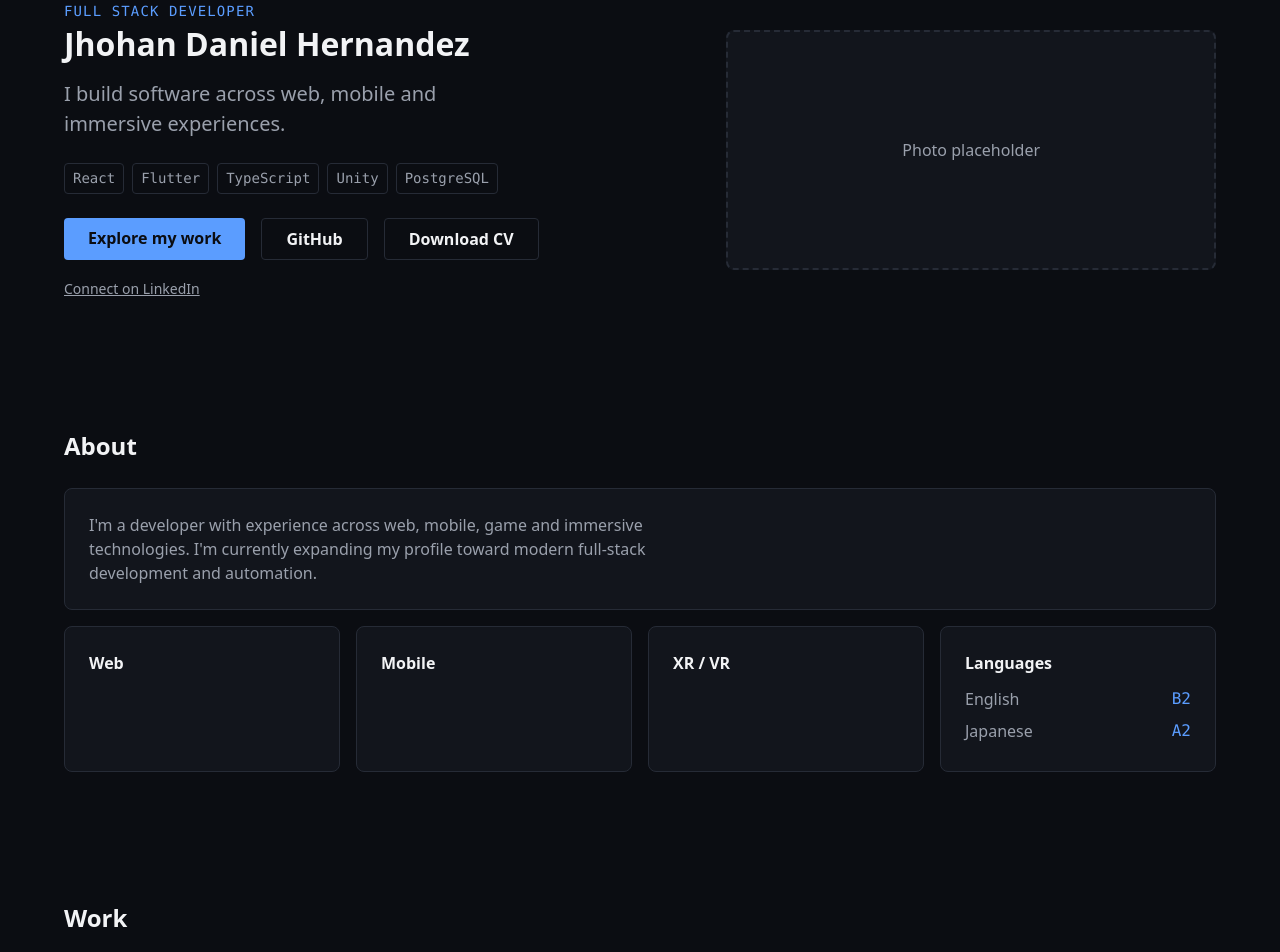
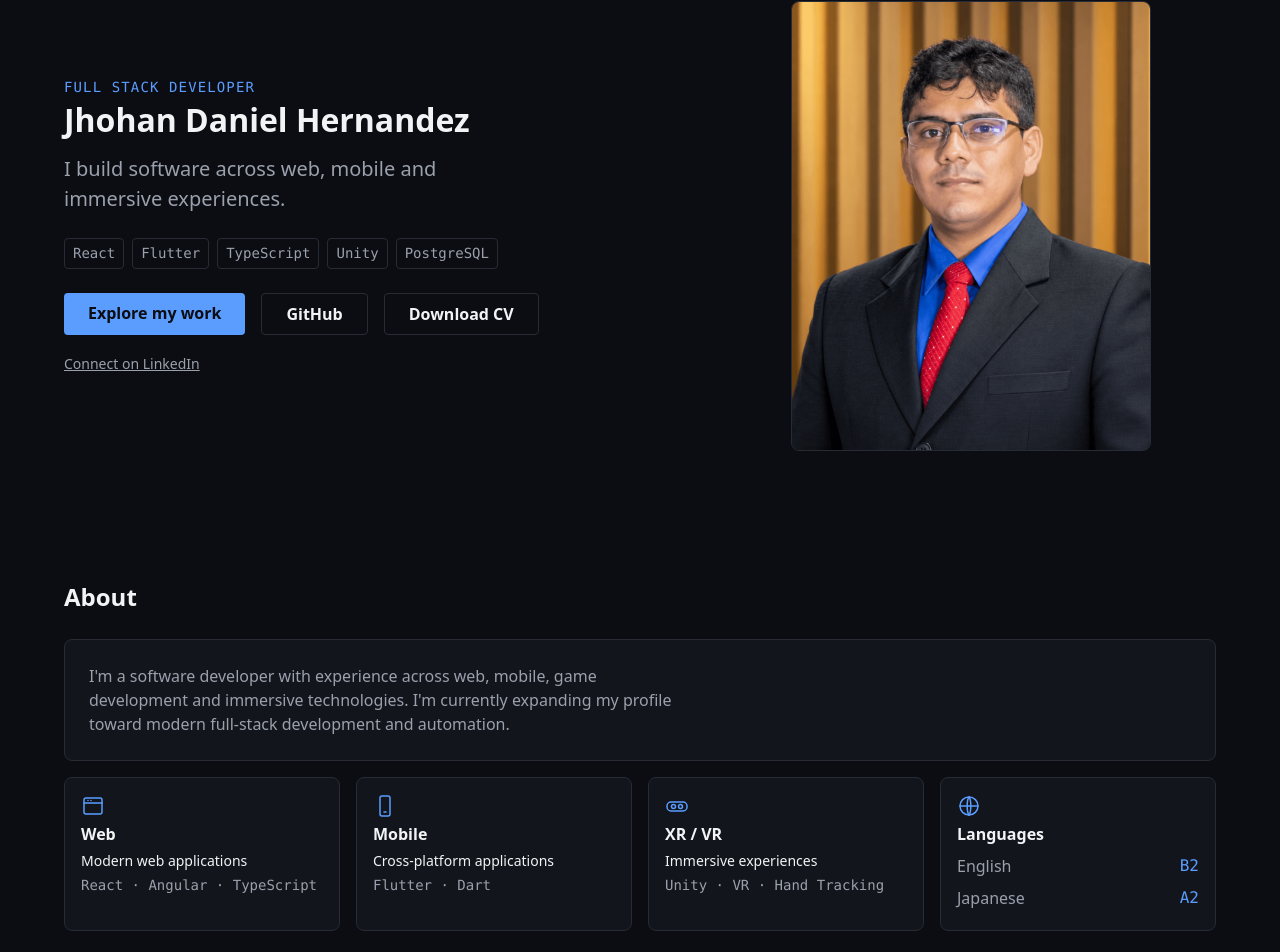
Before and after one commit to Jhernandez362/portfolio, a React (Vite) app: page / in a window 1280 px wide. Shown: the part 135-1087 px from the top of the page. Built offline with nearby package versions, Linux system fonts and the light colour scheme.

Commit message:
feat: :art: refine about cards and hero image layout

```diff
--- a/src/data/profile.ts
+++ b/src/data/profile.ts
@@ -13,8 +13,24 @@ export const PROFILE = {
 }
 
 export const ABOUT = {
-  bio: "I'm a developer with experience across web, mobile, game and immersive technologies. I'm currently expanding my profile toward modern full-stack development and automation.",
-  focusAreas: ['Web', 'Mobile', 'XR / VR'],
+  bio: "I'm a software developer with experience across web, mobile, game development and immersive technologies. I'm currently expanding my profile toward modern full-stack development and automation.",
+  focusAreas: [
+    {
+      title: 'Web',
+      description: 'Modern web applications',
+      stack: ['React', 'Angular', 'TypeScript'],
+    },
+    {
+      title: 'Mobile',
+      description: 'Cross-platform applications',
+      stack: ['Flutter', 'Dart'],
+    },
+    {
+      title: 'XR / VR',
+      description: 'Immersive experiences',
+      stack: ['Unity', 'VR', 'Hand Tracking'],
+    },
+  ],
   languages: [
     { name: 'English', level: 'B2' },
     { name: 'Japanese', level: 'A2' },
--- a/src/sections/About.css
+++ b/src/sections/About.css
@@ -29,10 +29,23 @@
 }
 
 .about__card {
-  padding: var(--space-lg);
+  display: flex;
+  flex-direction: column;
+  gap: var(--space-xs);
+  padding: var(--space-md);
   border: var(--border-width) solid var(--color-border);
   border-radius: var(--border-radius-md);
   background-color: var(--color-bg-elevated);
+}
+
+.about__card-icon {
+  display: inline-flex;
+  color: var(--color-accent);
+}
+
+.about__card-icon svg {
+  width: 24px;
+  height: 24px;
 }
 
 .about__card h3 {
@@ -41,8 +54,21 @@
   font-size: var(--font-size-base);
 }
 
+.about__card-description {
+  margin: 0;
+  color: var(--color-text);
+  font-size: var(--font-size-sm);
+}
+
+.about__card-stack {
+  margin: 0;
+  color: var(--color-text-muted);
+  font-family: var(--font-family-mono);
+  font-size: var(--font-size-sm);
+}
+
 .about__card--languages ul {
-  margin: var(--space-sm) 0 0;
+  margin: 0;
   padding: 0;
   list-style: none;
   color: var(--color-text-muted);
--- a/src/sections/About.tsx
+++ b/src/sections/About.tsx
@@ -1,5 +1,12 @@
 import { ABOUT } from '../data/profile'
+import { WebIcon, MobileIcon, XrIcon, LanguageIcon } from './AboutIcons'
 import './About.css'
+
+const FOCUS_AREA_ICONS: Record<string, typeof WebIcon> = {
+  Web: WebIcon,
+  Mobile: MobileIcon,
+  'XR / VR': XrIcon,
+}
 
 function About() {
   return (
@@ -11,13 +18,24 @@ function About() {
           <p>{ABOUT.bio}</p>
         </div>
 
-        {ABOUT.focusAreas.map((area) => (
-          <div className="about__card" key={area}>
-            <h3>{area}</h3>
-          </div>
-        ))}
+        {ABOUT.focusAreas.map((area) => {
+          const Icon = FOCUS_AREA_ICONS[area.title]
+          return (
+            <div className="about__card" key={area.title}>
+              <span className="about__card-icon">
+                <Icon />
+              </span>
+              <h3>{area.title}</h3>
+              <p className="about__card-description">{area.description}</p>
+              <p className="about__card-stack">{area.stack.join(' · ')}</p>
+            </div>
+          )
+        })}
 
         <div className="about__card about__card--languages">
+          <span className="about__card-icon">
+            <LanguageIcon />
+          </span>
           <h3>Languages</h3>
           <ul>
             {ABOUT.languages.map((lang) => (
--- /dev/null
+++ b/src/sections/AboutIcons.tsx
@@ -0,0 +1,50 @@
+const ICON_PROPS = {
+  viewBox: '0 0 24 24',
+  fill: 'none',
+  stroke: 'currentColor',
+  strokeWidth: 1.5,
+  strokeLinecap: 'round' as const,
+  strokeLinejoin: 'round' as const,
+  'aria-hidden': true,
+}
+
+export function WebIcon() {
+  return (
+    <svg {...ICON_PROPS}>
+      <rect x="3" y="4" width="18" height="16" rx="2" />
+      <line x1="3" y1="9" x2="21" y2="9" />
+      <line x1="7" y1="6.5" x2="7.01" y2="6.5" />
+      <line x1="10" y1="6.5" x2="10.01" y2="6.5" />
+    </svg>
+  )
+}
+
+export function MobileIcon() {
+  return (
+    <svg {...ICON_PROPS}>
+      <rect x="7" y="2" width="10" height="20" rx="2" />
+      <line x1="11" y1="18" x2="13" y2="18" />
+    </svg>
+  )
+}
+
+export function XrIcon() {
+  return (
+    <svg {...ICON_PROPS}>
+      <rect x="2" y="8" width="20" height="9" rx="4" />
+      <circle cx="8.5" cy="12.5" r="2" />
+      <circle cx="15.5" cy="12.5" r="2" />
+    </svg>
+  )
+}
+
+export function LanguageIcon() {
+  return (
+    <svg {...ICON_PROPS}>
+      <circle cx="12" cy="12" r="9" />
+      <line x1="3" y1="12" x2="21" y2="12" />
+      <path d="M12 3c2.4 2.6 2.4 15.4 0 18" />
+      <path d="M12 3c-2.4 2.6 -2.4 15.4 0 18" />
+    </svg>
+  )
+}
--- a/src/sections/Hero.css
+++ b/src/sections/Hero.css
@@ -77,20 +77,28 @@
   font-size: var(--font-size-sm);
 }
 
-.hero__visual-placeholder {
-  display: flex;
-  min-height: 240px;
-  align-items: center;
-  justify-content: center;
-  border: 2px dashed var(--color-border);
+.hero__visual {
+  overflow: hidden;
+  aspect-ratio: 4 / 5;
+  border: var(--border-width) solid var(--color-border);
   border-radius: var(--border-radius-md);
   background-color: var(--color-bg-elevated);
-  color: var(--color-text-muted);
+}
+
+.hero__visual img {
+  width: 100%;
+  height: 100%;
+  object-fit: cover;
 }
 
 @media (min-width: 768px) {
   .hero {
-    grid-template-columns: 1.1fr 0.9fr;
+    grid-template-columns: 55fr 45fr;
     align-items: center;
   }
+
+  .hero__visual {
+    max-width: 360px;
+    margin-inline: auto;
+  }
 }
--- a/src/sections/Hero.tsx
+++ b/src/sections/Hero.tsx
@@ -46,8 +46,13 @@ function Hero() {
         </a>
       </div>
 
-      <div className="hero__visual-placeholder">
-        <p>Photo placeholder</p>
+      <div className="hero__visual">
+        <img
+          src={`${import.meta.env.BASE_URL}images/profile.png`}
+          alt={PROFILE.name}
+          width={800}
+          height={1000}
+        />
       </div>
     </section>
   )
```
Also changed, not shown: public/images/profile.png (added).
